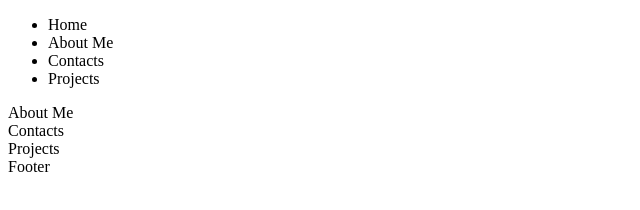
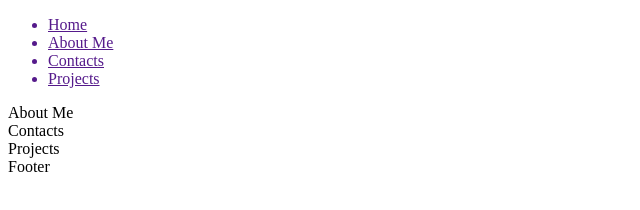
Before and after one commit to HenryPeav3/Portfolio, a plain HTML site: page index.html in a window 1280 px wide. Shown: the whole page, without its empty margins (0-640 px from the left). Drawn offline with Linux system fonts and the light colour scheme.

Commit message:
made links

```diff
--- a/index.html
+++ b/index.html
@@ -10,10 +10,10 @@
     <header>
         <nav>
             <ul>
-                <li>Home</li>
-                <li>About Me</li>
-                <li>Contacts</li>
-                <li>Projects</li>
+                <a href=""> <li>Home</li> </a>
+                <a href=""> <li>About Me</li> </a>
+                <a href=""> <li>Contacts</li> </a>
+                <a href=""> <li>Projects</li> </a>
             </ul>
         </nav>
     </header>
```
